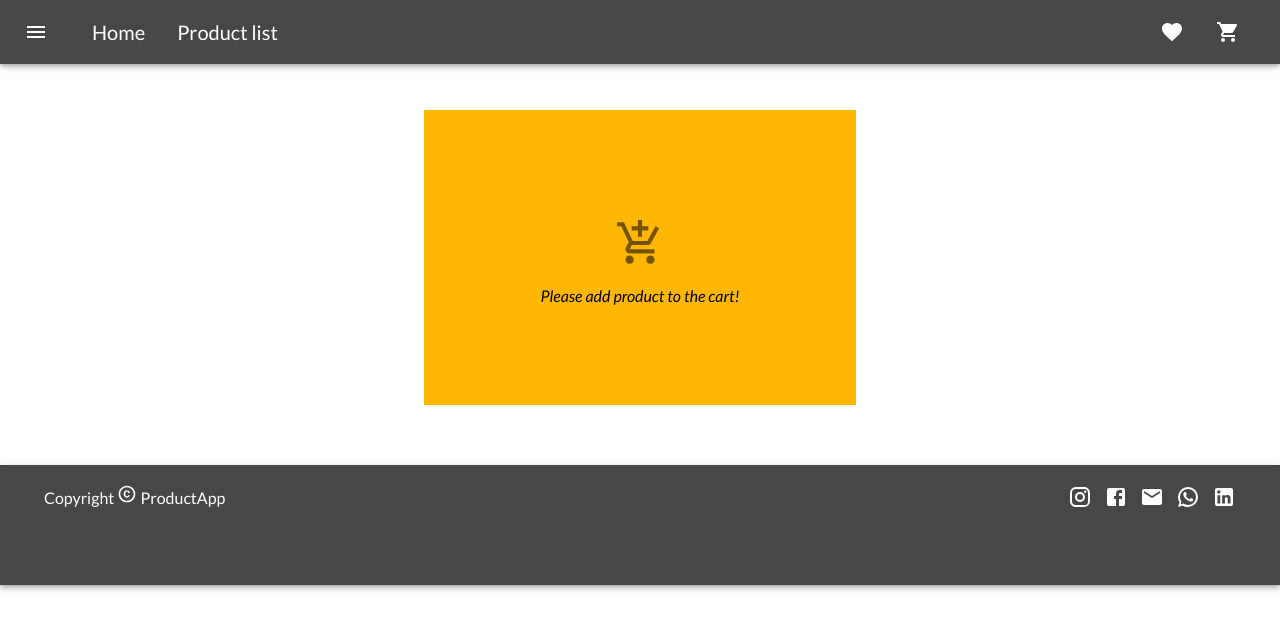
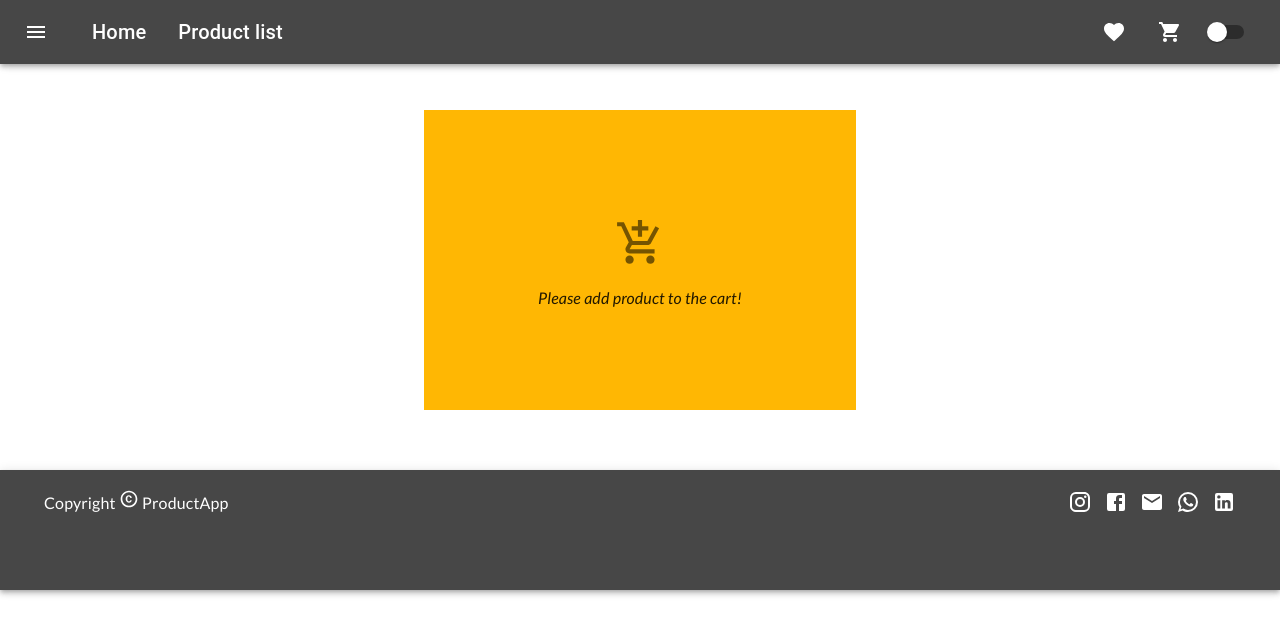
Before and after one commit to Hamidswed/frontend_group1, a React (Create React App) app: page /cart in a window 1280 px wide. Shown: the top 634 px of the page. Built offline with nearby package versions, Linux system fonts and the light colour scheme.

Commit message:
theme changer dark/light added

```diff
--- a/src/App.tsx
+++ b/src/App.tsx
@@ -8,9 +8,24 @@ import WishList from "./pages/WishList";
 import NavBar from "./components/navBar/NavBar";
 import Footer from "./components/footer/Footer";
 import DetailProduct from "./pages/DetailProduct";
+
+import { createTheme, ThemeProvider } from "@mui/material";
+import CssBaseline from "@mui/material/CssBaseline";
+import { useSelector } from "react-redux/es/exports";
+import { RootState } from "./redux/store";
+
 function App() {
+  const changeMode = useSelector((state: RootState) => state.product.themeMode);
+
+  const changeTheme = createTheme({
+    palette: {
+      mode: changeMode ? "dark" : "light",
+    },
+  });
   return (
     <div className="App">
+      <ThemeProvider theme={changeTheme}>
+        <CssBaseline />
         <NavBar />
         <Routes>
           <Route path="/" element={<Home />} />
@@ -19,6 +34,7 @@ function App() {
           <Route path="/favourite" element={<WishList />} />
           <Route path="/cart" element={<Cart />} />
         </Routes>
+      </ThemeProvider>
       <Footer />
     </div>
   );
--- a/src/components/navBar/NavBar.tsx
+++ b/src/components/navBar/NavBar.tsx
@@ -13,11 +13,15 @@ import styled from "@emotion/styled";
 import MenuIcon from "@mui/icons-material/Menu";
 import FavoriteIcon from "@mui/icons-material/Favorite";
 import AccountCircle from "@mui/icons-material/AccountCircle";
+import Switch from "@mui/material/Switch";
 
 import { Link } from "react-router-dom";
 import { useSelector } from "react-redux";
 
 import { RootState } from "../../redux/store";
+import { useDispatch } from "react-redux/es/exports";
+import { actions } from "../../redux/slice/product";
+import { AppDispatch } from "../../redux/store";
 
 const StyledBadge = styled(Badge)<BadgeProps>(() => ({
   "& .MuiBadge-badge": {
@@ -30,6 +34,12 @@ const StyledBadge = styled(Badge)<BadgeProps>(() => ({
 export default function NavBar() {
   const favList = useSelector((state: RootState) => state.product.favorites);
   const cartState = useSelector((state: RootState) => state.product.carts);
+
+  const dispatch = useDispatch<AppDispatch>();
+  const handleChange = (event: React.ChangeEvent<HTMLInputElement>) => {
+    let mode = event.target.checked;
+    dispatch(actions.changeTheme(mode));
+  };
 
   return (
     <Box
@@ -85,6 +95,7 @@ export default function NavBar() {
                 <ShoppingCartIcon />
               </StyledBadge>
             </MenuItem>
+            <Switch onChange={handleChange} color = "default"/>
           </Box>
         </Toolbar>
       </AppBar>
--- a/src/components/wishlist/FavoriteList.tsx
+++ b/src/components/wishlist/FavoriteList.tsx
@@ -2,7 +2,7 @@ import { useSelector } from "react-redux";
 import { Fragment } from "react";
 import { Link } from "react-router-dom";
 // store redux components
-import FavoriteItem from "../wishList/FavoriteItem";
+import FavoriteItem from "../wishlist/FavoriteItem";
 import { RootState } from "../../redux/store";
 
 //mui
--- a/src/pages/WishList.tsx
+++ b/src/pages/WishList.tsx
@@ -1,4 +1,4 @@
-import FavoriteList from "../components/wishList/FavoriteList";
+import FavoriteList from "../components/wishlist/FavoriteList";
 
 const WishList = () => {
   return <FavoriteList />;
--- a/src/redux/slice/product.ts
+++ b/src/redux/slice/product.ts
@@ -12,6 +12,7 @@ type InitialType = {
   favorites: ProductType[];
   carts: ProductType[];
   totalPrice: number;
+  themeMode: boolean;
 };
 
 const initialState: InitialType = {
@@ -19,6 +20,7 @@ const initialState: InitialType = {
   favorites: favouriteItems,
   carts: [],
   totalPrice: 0,
+  themeMode: false,
   productDetail: {
     id: 0,
     title: "",
@@ -89,7 +91,10 @@ const productSlice = createSlice({
         (item) => item.id === action.payload.id
       );
       index >= 0 && state.favorites.splice(index, 1);
-      localStorage.setItem('favorites',JSON.stringify(state.favorites.map((item)=>item)))
+      localStorage.setItem(
+        "favorites",
+        JSON.stringify(state.favorites.map((item) => item))
+      );
     },
     sortNameAscending: (state) => {
       state.products.sort((a, b): number => {
@@ -123,6 +128,9 @@ const productSlice = createSlice({
         return 0;
       });
     },
+    changeTheme: (state, action) => {
+      state.themeMode = action.payload;
+    },
   },
 });
 export const actions = productSlice.actions;
```
Lines whose indentation alone changed are shown as unchanged.
